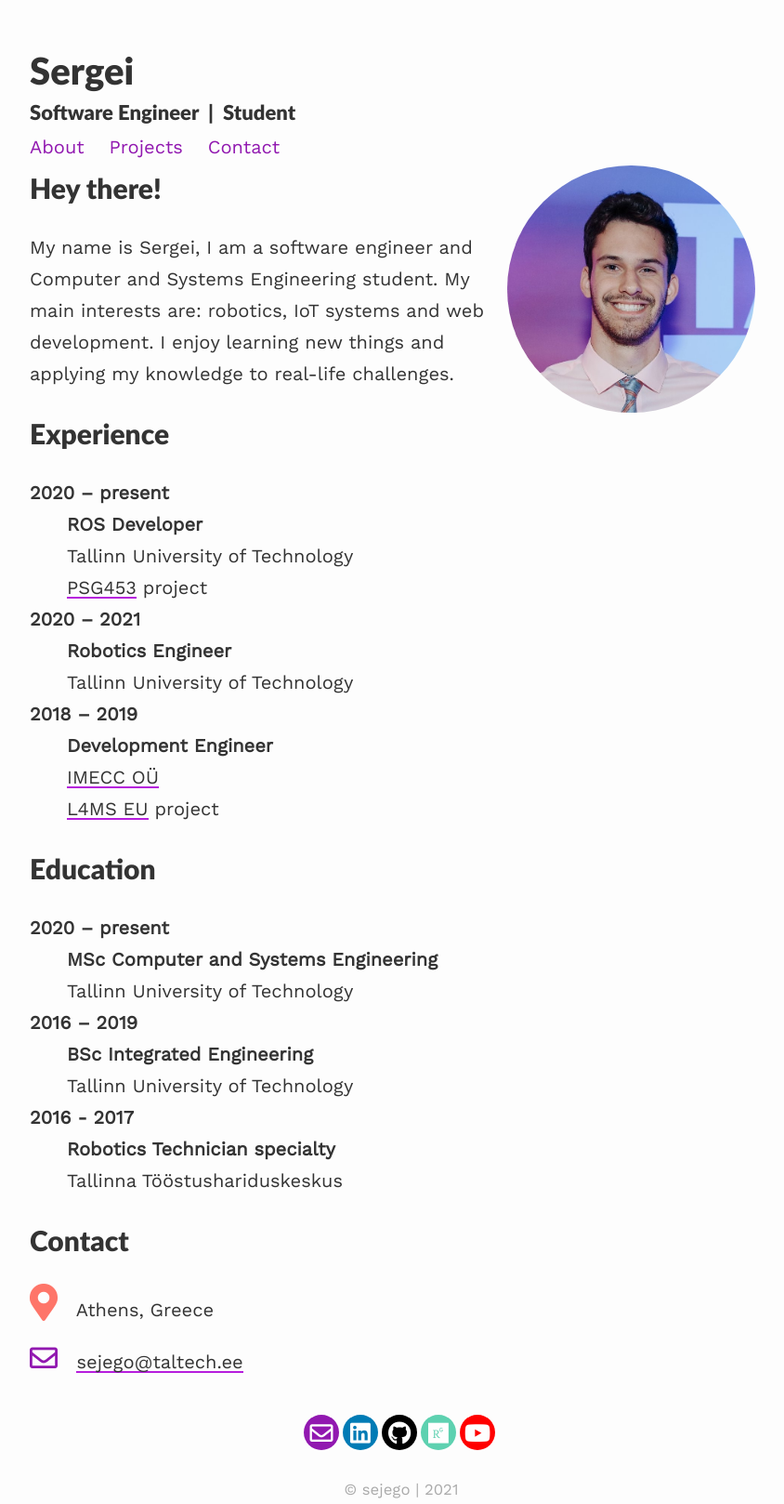
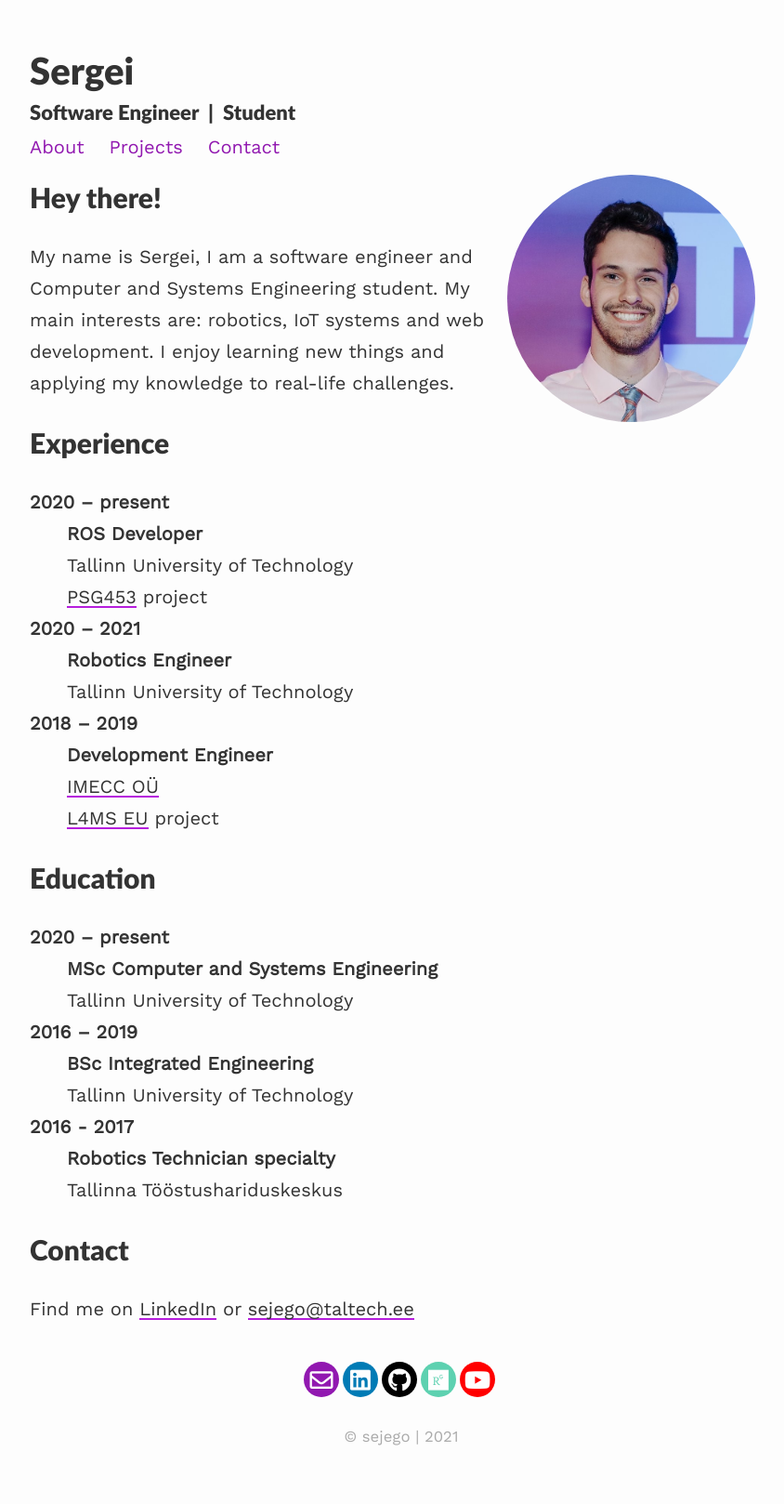
Before and after one commit to sejego/sejego, a Jekyll site: the page built from index.md, in a window 1280 px wide. Shown: the whole page at 93% size, without its empty margins (208-1052 px from the left). Built offline with Jekyll 4.4.1, drawn with Linux system fonts in a browser that asks for light colours; nearby versions of some CDN libraries; after the commit the page ends 1561 px from its top, so only the background shows below that.

Commit message:
first commit

```diff
--- a/assets/css/_sass/style.scss
+++ b/assets/css/_sass/style.scss
@@ -186,6 +186,11 @@ blockquote {
   margin: 1em;
 }
 
+.links {
+
+    margin-bottom: 10px;
+}
+
 /* Horizontal scrolling navbar. From: https://is.gd/WuJxqy */
 .scroll {
   white-space: nowrap;
--- a/index.md
+++ b/index.md
@@ -43,6 +43,5 @@ and applying my knowledge to real-life challenges.
 :       Tallinna Tööstushariduskeskus
 
 ## Contact {#contact}
-<i class="fas fa-map-marker-alt"></i> &nbsp; Athens, Greece
 
-<i class="far fa-envelope"></i> &nbsp; <sejego@taltech.ee>
+Find me on [LinkedIn](https://linkedin.com/in/sejego){:target="_blank"} or <sejego@taltech.ee>
```
Also changed, not shown: README.md.
